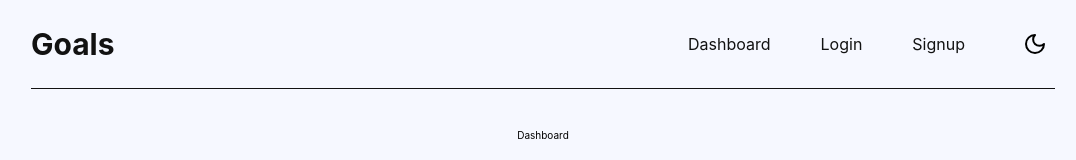
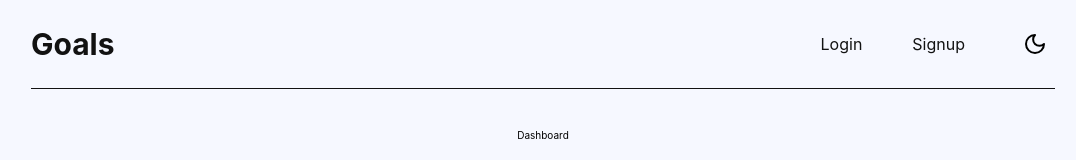
Before and after one commit to whoiscaio/goals-app, a React (Create React App) app in the folder frontend/: page / in a window 1280 px wide. Shown: the top 160 px of the page, without its empty margins (97-1173 px from the left). Built offline with nearby package versions, Linux system fonts and the light colour scheme.

Commit message:
feat: dashboard link removed

```diff
--- a/frontend/src/components/Header/index.tsx
+++ b/frontend/src/components/Header/index.tsx
@@ -18,7 +18,6 @@ function Header({ currentTheme, themeSwitcher }: HeaderProps) {
       </div>
       <nav>
         <ul>
-          <li><NavLink to="/">Dashboard</NavLink></li>
           <li><NavLink to="/login">Login</NavLink></li>
           <li><NavLink to="/signup">Signup</NavLink></li>
         </ul>
```
